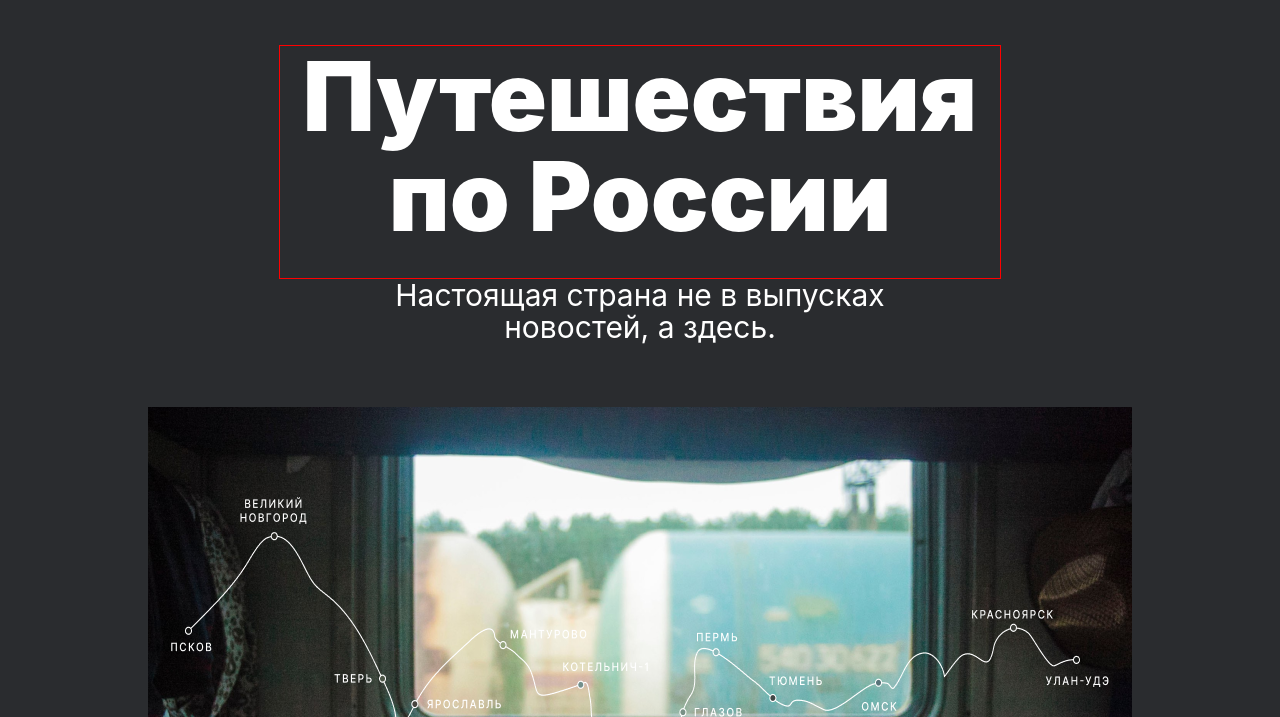
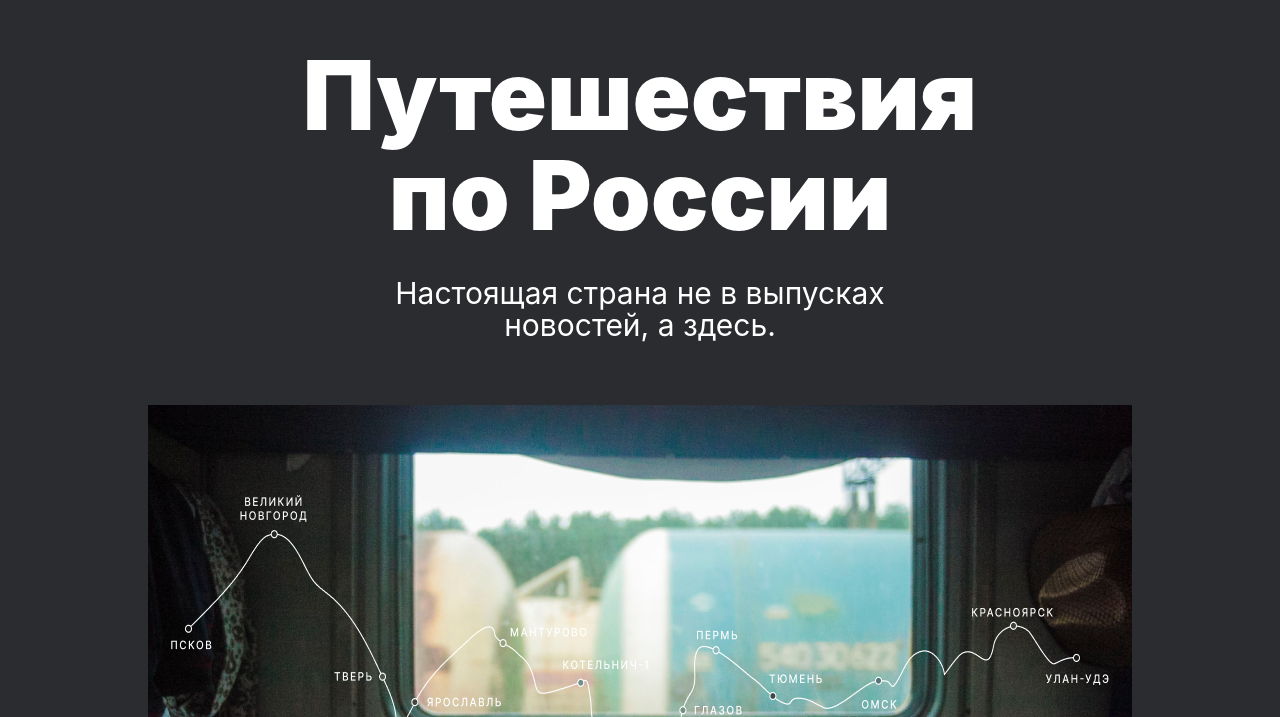
Before and after one commit to k-ermolova/russian-travel, a plain HTML site: page index.html in a window 1280 px wide. Shown: the part 83-800 px from the top of the page. Drawn offline with Linux system fonts and the light colour scheme.

Commit message:
final lead

```diff
--- a/blocks/lead/__title/lead__title.css
+++ b/blocks/lead/__title/lead__title.css
@@ -8,8 +8,6 @@
   line-height: 100px;
   letter-spacing: 0em;
   text-align: center;
-  align-self: center;
-  border: red 1px solid;
 }
 
 @media screen and (max-width: 660px) {
```
